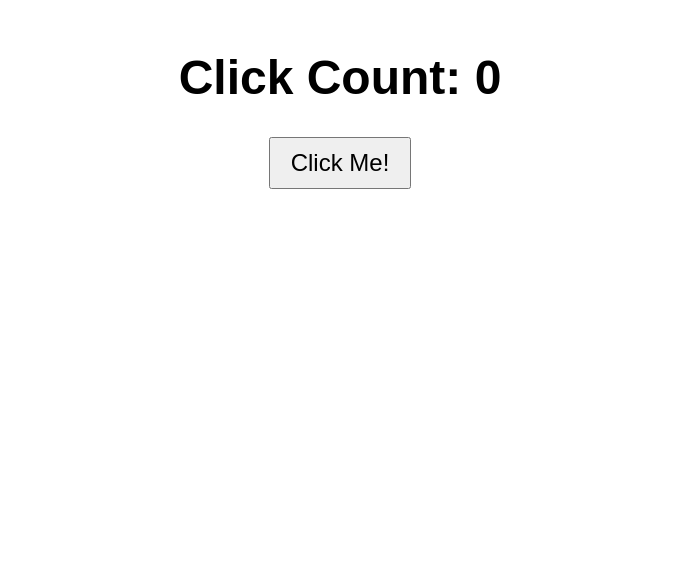
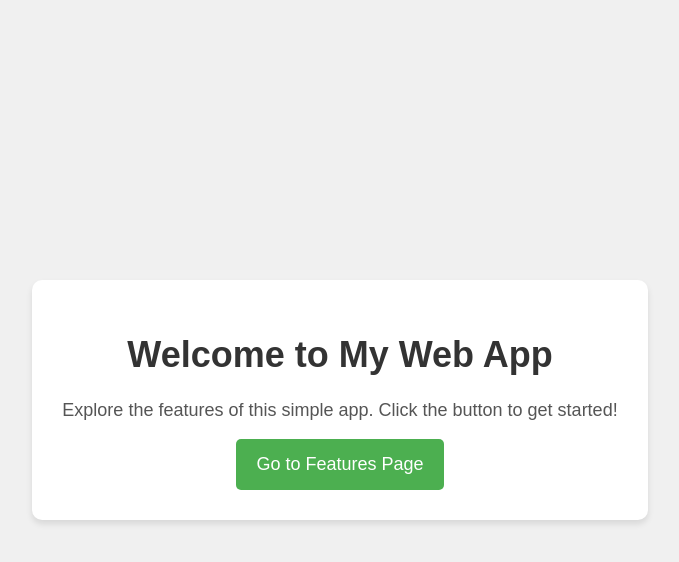
Before and after one commit to bhargav-roy/count-button-app, a plain HTML site: page public/index.html in a window 1280 px wide. Shown: the whole page, without its empty margins (300-979 px from the left). Drawn offline with Linux system fonts and the light colour scheme.

Commit message:
Changed index.html, Added features.html

```diff
--- a/public/index.html
+++ b/public/index.html
@@ -4,38 +4,63 @@
 <head>
   <meta charset="UTF-8">
   <meta name="viewport" content="width=device-width, initial-scale=1.0">
-  <title>Count Button</title>
+  <title>Welcome Page</title>
   <style>
     body {
+      font-family: Arial, sans-serif;
+      display: flex;
+      justify-content: center;
+      align-items: center;
+      height: 100vh;
+      margin: 0;
+      background-color: #f0f0f0;
+    }
+
+    .container {
       text-align: center;
-      margin-top: 50px;
-      font-family: Arial, sans-serif;
+      background: white;
+      padding: 30px;
+      border-radius: 10px;
+      box-shadow: 0 4px 6px rgba(0, 0, 0, 0.1);
+    }
+
+    h1 {
+      font-size: 36px;
+      color: #333;
+    }
+
+    p {
+      font-size: 18px;
+      color: #555;
     }
 
     button {
-      font-size: 24px;
-      padding: 10px 20px;
+      background-color: #4CAF50;
+      color: white;
+      padding: 15px 20px;
+      font-size: 18px;
+      border: none;
+      border-radius: 5px;
+      cursor: pointer;
     }
 
-    h1 {
-      font-size: 48px;
+    button:hover {
+      background-color: #45a049;
     }
   </style>
 </head>
 
 <body>
-  <h1>Click Count: <span id="count">0</span></h1>
-  <button id="countBtn">Click Me!</button>
+  <div class="container">
+    <h1>Welcome to My Web App</h1>
+    <p>Explore the features of this simple app. Click the button to get started!</p>
+    <button onclick="redirect()">Go to Features Page</button>
+  </div>
 
   <script>
-    let count = 0;
-    const countDisplay = document.getElementById('count');
-    const button = document.getElementById('countBtn');
-
-    button.addEventListener('click', () => {
-      count++;
-      countDisplay.textContent = count;
-    });
+    function redirect() {
+      window.location.href = 'features.html'; // redirect to features page
+    }
   </script>
 </body>
 
```
Also changed, not shown: public/features.html (added, +65 -0 lines).
